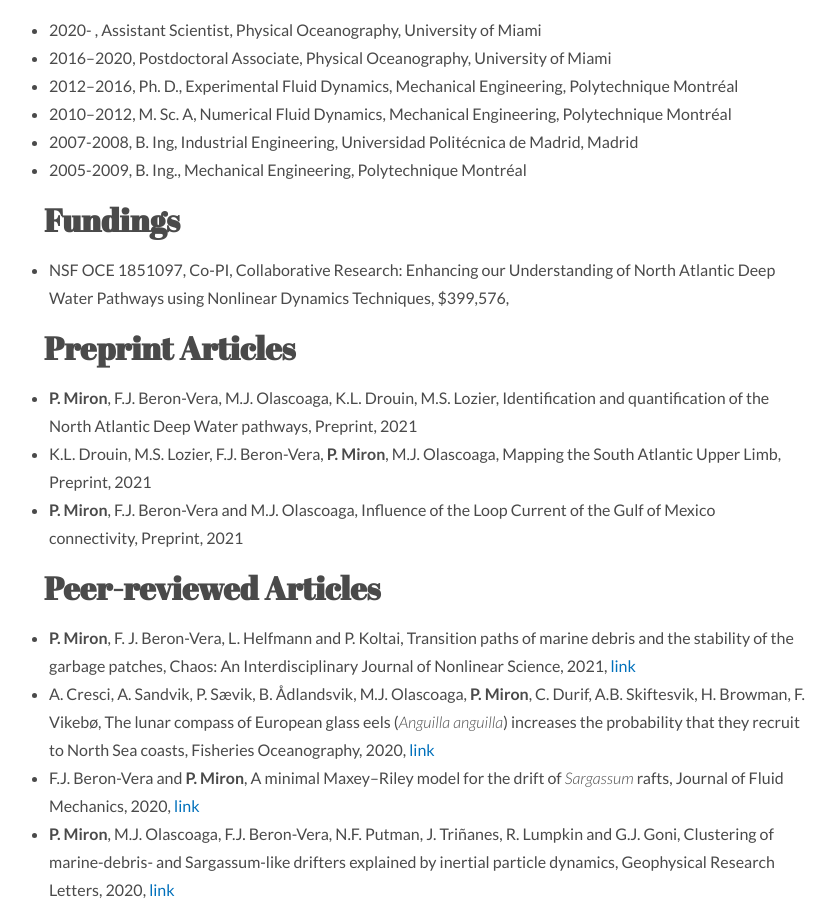
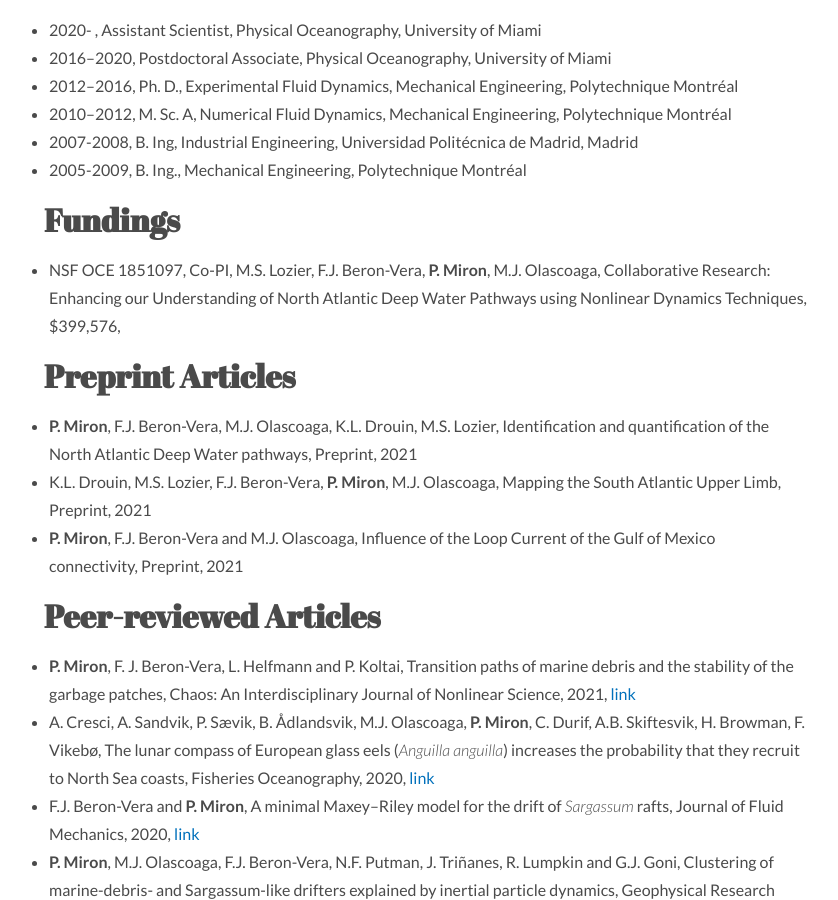
Before and after one commit to philippemiron/philippemiron.github.io, a Jekyll site: the page built from contributions.md, in a window 1280 px wide and 900 px high, scrolled down 407 px. Shown: the whole window, without its empty margins (212-1050 px from the left). Built offline with Jekyll 4.4.1, drawn with Linux system fonts in a browser that asks for light colours; nearby versions of some CDN libraries.

Commit message:
add pis to the fundings

```diff
--- a/_data/fundings.yml
+++ b/_data/fundings.yml
@@ -1,5 +1,6 @@
 - id: NSF OCE 1851097
   role: Co-PI
+  pis: 'M.S. Lozier, F.J. Beron-Vera, **P. Miron**, M.J. Olascoaga'
   title: 'Collaborative Research: Enhancing our Understanding of North Atlantic Deep Water Pathways using Nonlinear Dynamics Techniques'
   amount: '$399,576'
   dates: '2019-07-15–2022-06-30'
--- a/contributions.md
+++ b/contributions.md
@@ -13,7 +13,7 @@
 
 ## Fundings
 {% for funding in site.data.fundings %}
-+ {{funding.id}}, {{funding.role}}, {{funding.title}}, {{funding.amount}}, {{funding.date}}{% endfor %}
++ {{funding.id}}, {{funding.role}}, {{funding.pis}}, {{funding.title}}, {{funding.amount}}, {{funding.date}}{% endfor %}
 
 ## Preprint Articles
 {% for paper in site.data.preprint %}
```
